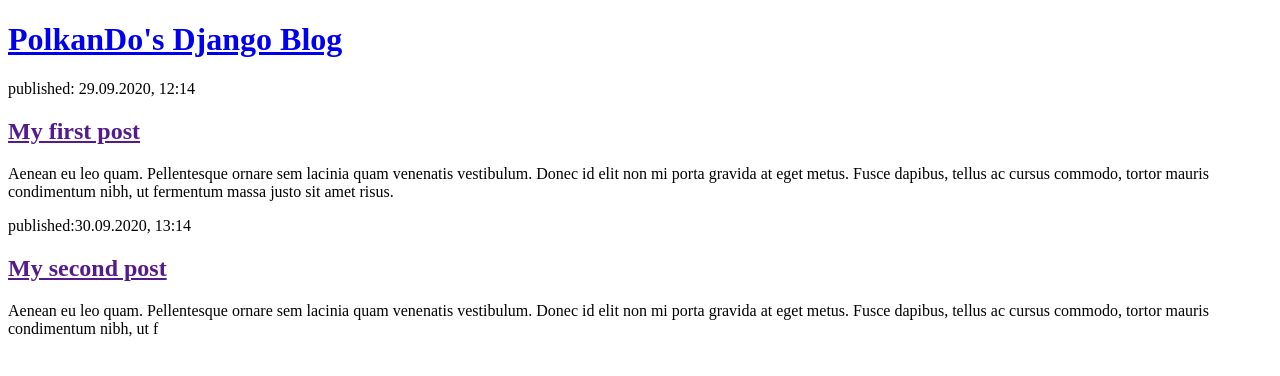
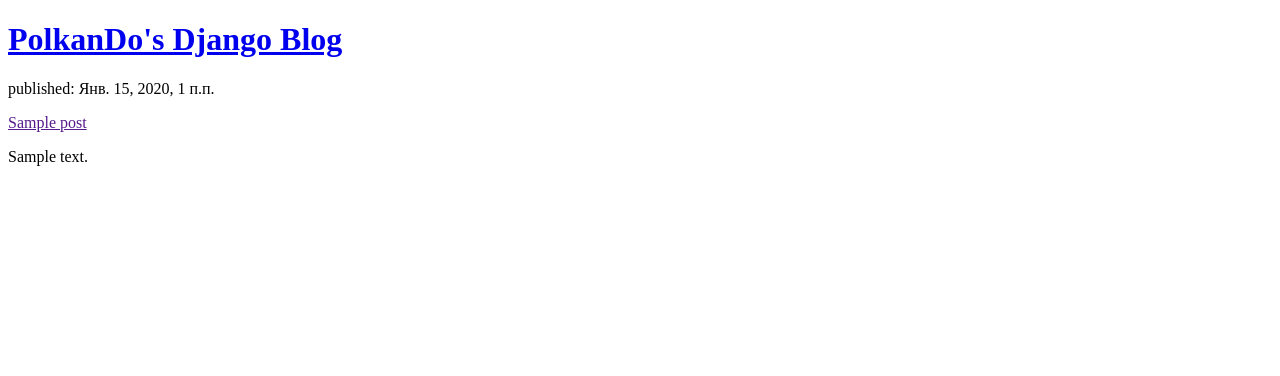
Before and after one commit to PolkanDo/first_django, a Django app: page / in a window 1280 px wide. Shown: the top 376 px of the page. Run offline with Django 3.2, Linux system fonts and the light colour scheme; tables that the repository leaves empty hold one stand-in row (values such as "Sample post").

Commit message:
modified templates to display posts form datebase

```diff
--- a/blog/models.py
+++ b/blog/models.py
@@ -10,7 +10,7 @@
     created_date = models.DateTimeField(default=timezone.now)
     published_date = models.DateTimeField(blank=True, null=True)
 
-    def published(self):
+    def publish(self):
         self.published_date = timezone.now()
         self.save()
 
--- a/blog/templates/blog/post_list.html
+++ b/blog/templates/blog/post_list.html
@@ -9,15 +9,13 @@
         </div>
 
         <div>
-            <p>published: 29.09.2020, 12:14</p>
-            <h2><a href="">My first post</a></h2>
-            <p>Aenean eu leo quam. Pellentesque ornare sem lacinia quam venenatis vestibulum. Donec id elit non mi porta gravida at eget metus. Fusce dapibus, tellus ac cursus commodo, tortor mauris condimentum nibh, ut fermentum massa justo sit amet risus.</p>
-        </div>
-
-        <div>
-            <p>published:30.09.2020, 13:14</p>
-            <h2><a href="">My second post</a></h2>
-            <p>Aenean eu leo quam. Pellentesque ornare sem lacinia quam venenatis vestibulum. Donec id elit non mi porta gravida at eget metus. Fusce dapibus, tellus ac cursus commodo, tortor mauris condimentum nibh, ut f</p>
+            {% for post in posts %}
+                <div>
+                <p>published: {{ post.published_date }}</p>
+                <hi><a href="">{{ post.title }}</a></hi>
+                <p>{{ post.text|linebreaksbr }}</p>
+                </div>
+            {% endfor %}
         </div>
     </body>
 </html>
--- a/blog/views.py
+++ b/blog/views.py
@@ -1,5 +1,8 @@
 from django.shortcuts import render
+from django.utils import timezone
+from .models import  Post
 
 # Create your views here.
 def post_list(request):
-    return render(request, 'blog/post_list.html', {})
+    posts = Post.objects.filter(published_date__lte=timezone.now()).order_by('published_date')
+    return render(request, 'blog/post_list.html', {'posts': posts})
--- a/mysite/settings.py
+++ b/mysite/settings.py
@@ -37,7 +37,7 @@
     'django.contrib.sessions',
     'django.contrib.messages',
     'django.contrib.staticfiles',
-    'blog'
+    'blog',
 ]
 
 MIDDLEWARE = [
```
